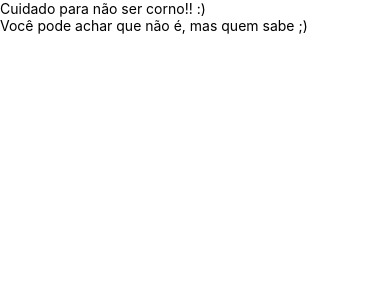
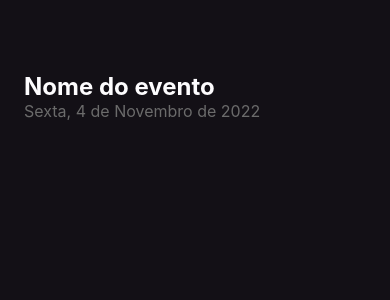
Before and after one commit to mateusrc-dev/imhere, a React Native app: screen / in a window 390 px wide. Shown: the top 300 px of the page. Built offline with nearby package versions, Linux system fonts and the light colour scheme.

Commit message:
update project

```diff
--- a/App.tsx
+++ b/App.tsx
@@ -3,10 +3,33 @@ import { Text, View } from "react-native"; // esse elemento é nativo do react-n
 export default function App() {
   // App é a função padrão que vai ser iniciada no nosso app
   // no JSX um componente é uma interface e também é uma função que tem um retorno onde fica os elementos que serão exibidos em tela
-  return ( // um componente só pode retornar um elemento -> todos os elementos tem que ficar cercados por alguma tag
-    <View>
-      <Text>Cuidado para não ser corno!! :)</Text>
-      <Text>Você pode achar que não é, mas quem sabe ;)</Text>
+  return (
+    // um componente só pode retornar um elemento -> todos os elementos tem que ficar cercados por alguma tag
+    <View
+      style={{
+        flex: 1, // para ocupar o máximo possível de espaço - o flexbox já vem ativado no react-native
+        backgroundColor: "#131016",
+        padding: 24,
+      }}
+    >
+      <Text
+        style={{
+          color: "#FDFCFE",
+          fontSize: 24,
+          fontWeight: "bold",
+          marginTop: 48,
+        }}
+      >
+        Nome do evento
+      </Text>
+      <Text
+        style={{
+          color: "#6B6B6B",
+          fontSize: 16,
+        }}
+      >
+        Sexta, 4 de Novembro de 2022
+      </Text>
     </View>
   );
 }
```
